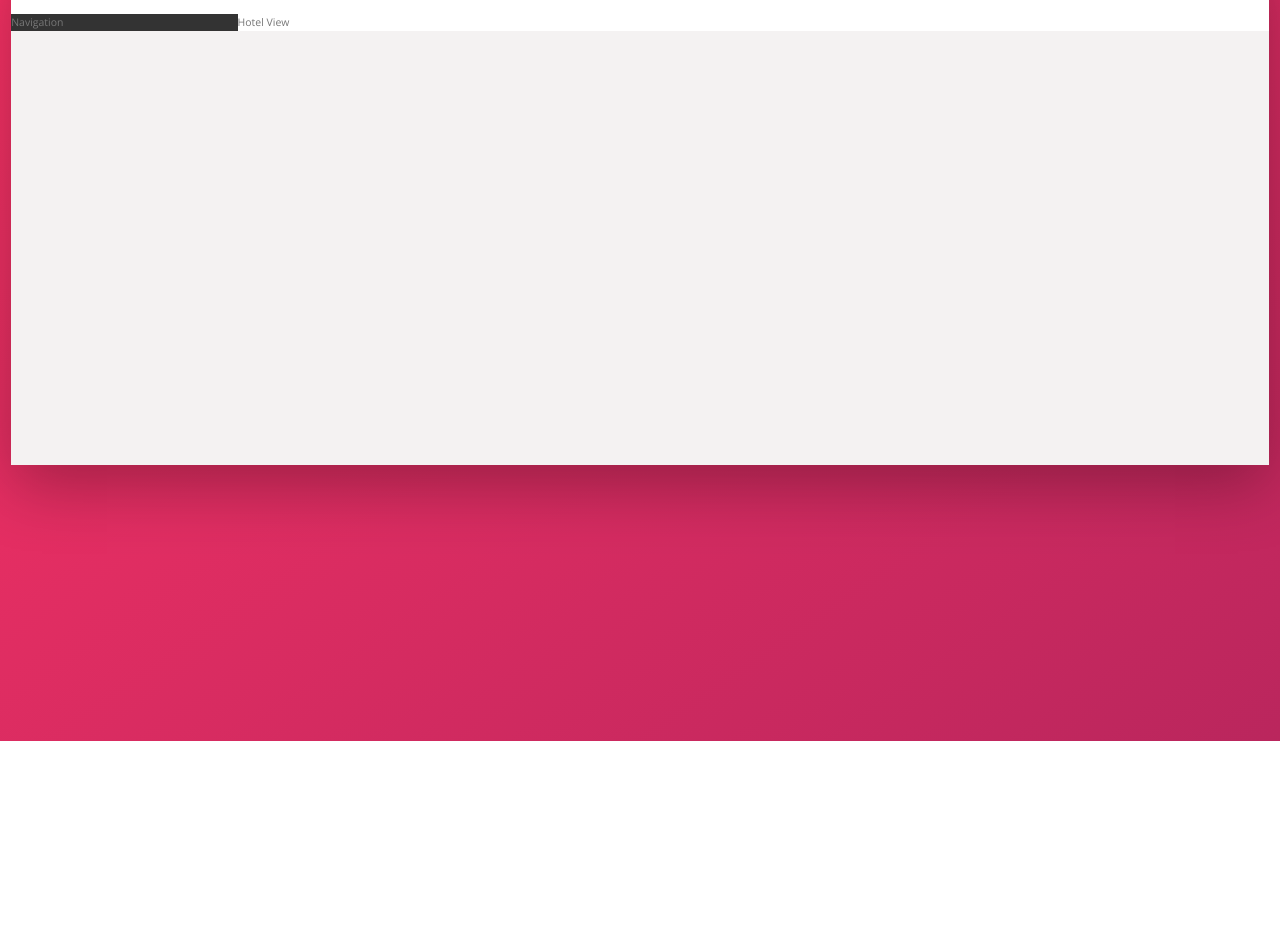
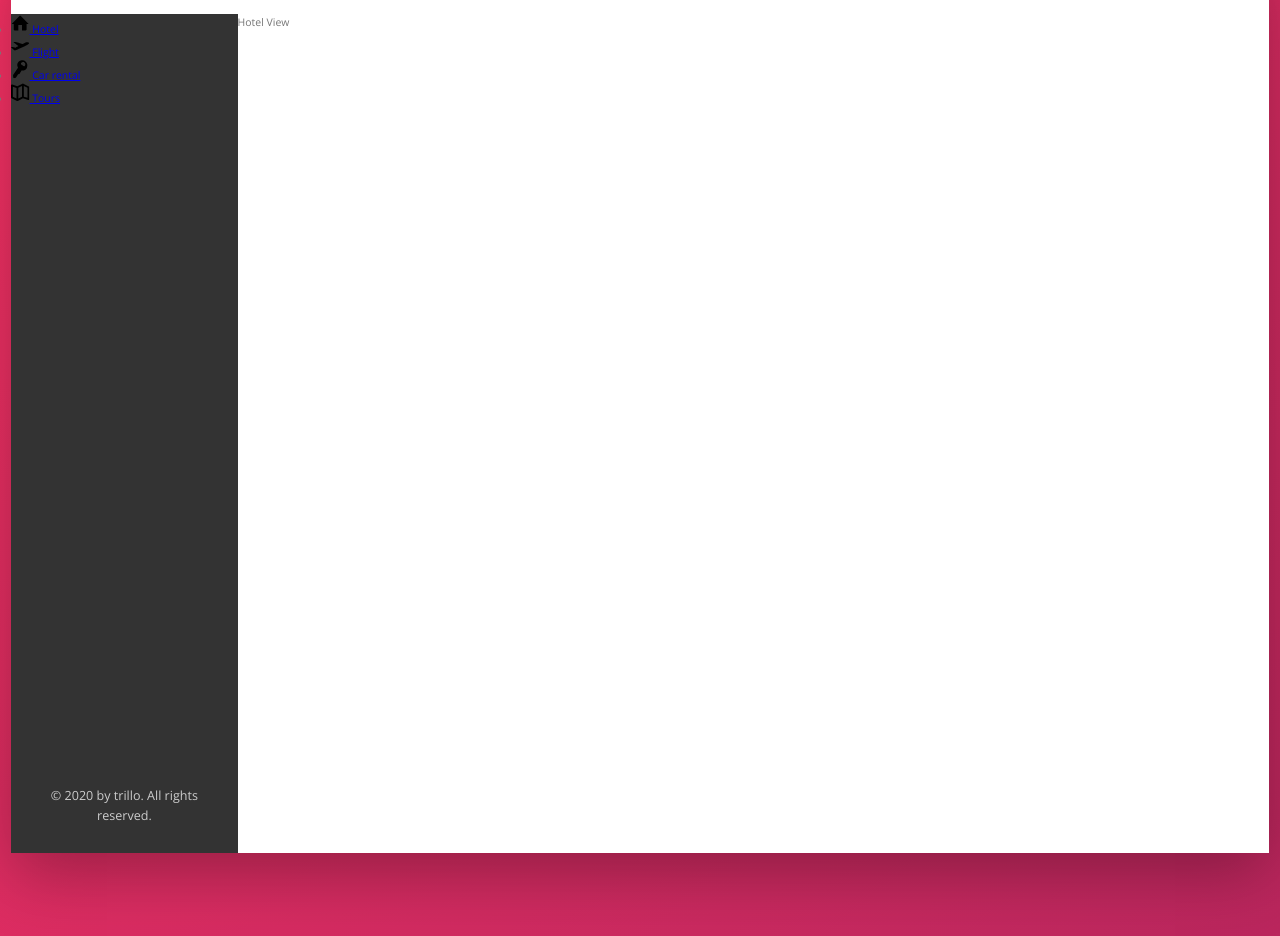
Before and after one commit to Do-mi-nic/trillo-project, a website: page index.html in a window 1280 px wide. Shown: the part 143-1079 px from the top of the page. Before the commit the page ends 884 px from the top, so only its background shows below. Drawn offline with nearby package versions, Linux system fonts and the light colour scheme.

Commit message:
Add Sidebar basic markup

```diff
--- a/index.html
+++ b/index.html
@@ -54,7 +54,45 @@
       </header>
       <div class="content">
         <nav class="sidebar">
-          Navigation
+          <ul class="side-nav">
+            <li class="side-nav__item">
+              <a href="#" class="side-nav__link">
+                <svg class="side-nav__icon">
+                  <use xlink:href="./img/sprite.svg#icon-home"></use>
+                </svg>
+                <span>Hotel</span>
+              </a>
+            </li>
+            <li class="side-nav__item">
+              <a href="#" class="side-nav__link">
+                <svg class="side-nav__icon">
+                  <use
+                    xlink:href="./img/sprite.svg#icon-aircraft-take-off"
+                  ></use>
+                </svg>
+                <span>Flight</span>
+              </a>
+            </li>
+            <li class="side-nav__item">
+              <a href="#" class="side-nav__link">
+                <svg class="side-nav__icon">
+                  <use xlink:href="./img/sprite.svg#icon-key"></use>
+                </svg>
+                <span>Car rental</span>
+              </a>
+            </li>
+            <li class="side-nav__item">
+              <a href="#" class="side-nav__link">
+                <svg class="side-nav__icon">
+                  <use xlink:href="./img/sprite.svg#icon-map"></use>
+                </svg>
+                <span>Tours</span>
+              </a>
+            </li>
+          </ul>
+          <div class="legal">
+            &copy; 2020 by trillo. All rights reserved.
+          </div>
         </nav>
         <main class="hotel-view">
           Hotel View
--- a/sass/_components.scss
+++ b/sass/_components.scss
@@ -114,3 +114,27 @@
     margin-right: 1rem;
   }
 }
+
+//SIDE NAVIGATION
+
+.side-nav {
+  &__item {
+  }
+
+  &__link {
+  }
+
+  &__icon {
+    width: 1.75rem;
+    height: 1.75rem;
+  }
+}
+
+//LEGAL TEXT
+
+.legal {
+  font-size: 1.2rem;
+  text-align: center;
+  padding: 2.5rem;
+  color: var(--color-grey-light-4);
+}
--- a/sass/_layout.scss
+++ b/sass/_layout.scss
@@ -25,9 +25,14 @@
 .sidebar {
   background-color: var(--color-grey-dark-1);
   flex: 0 0 18%;
+
+  display: flex;
+  flex-direction: column;
+  justify-content: space-between;
 }
 
 .hotel-view {
   background-color: #fff;
   flex: 1; //allow to grow as much as can
+  height: 80rem; //placeholder
 }
```
Also changed, not shown: css/style.css.
